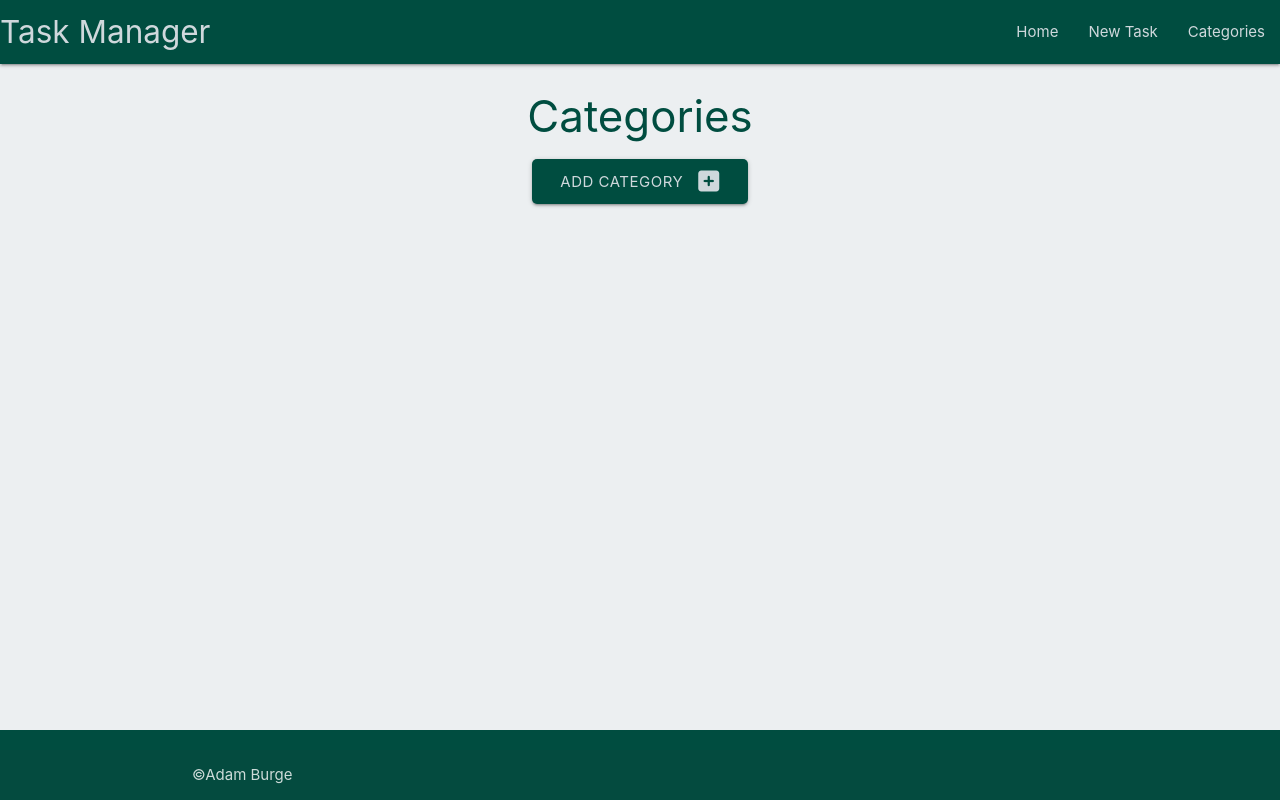
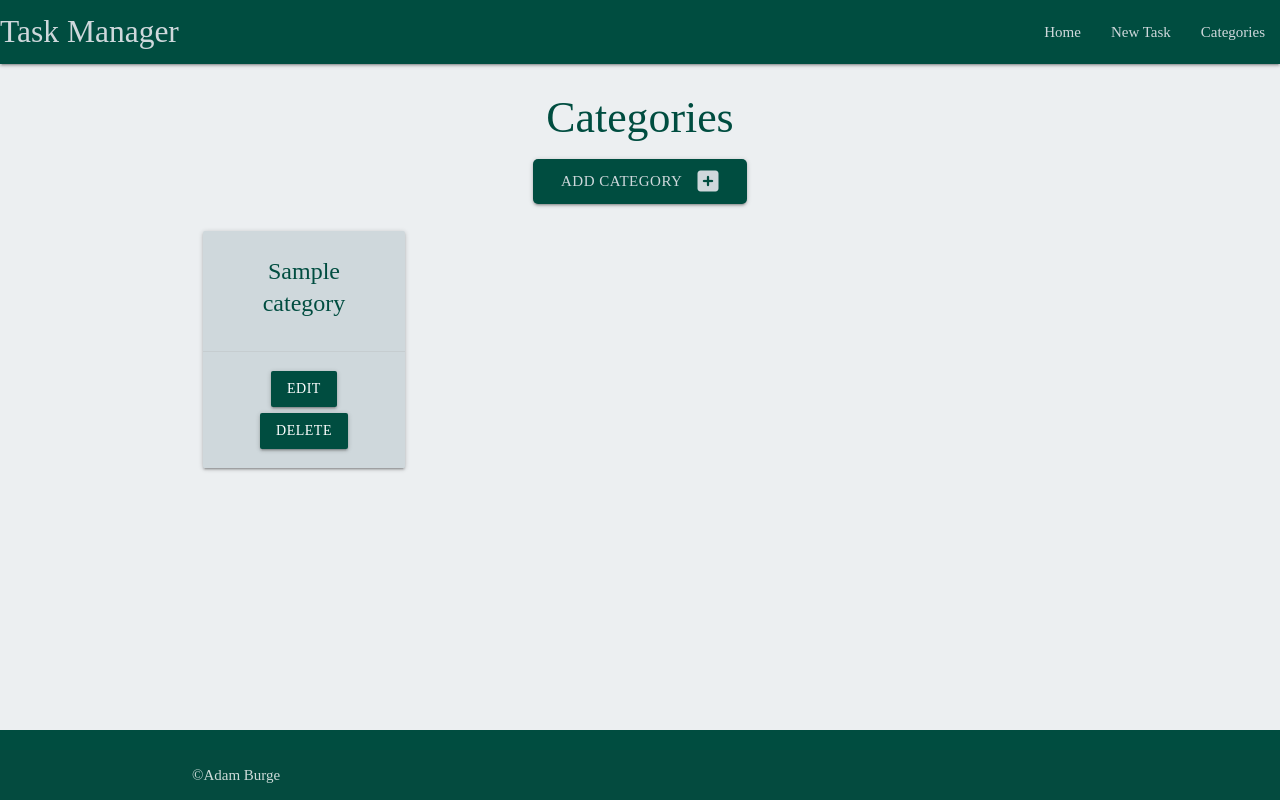
Before and after one commit to adamsburge/task-manager, a Flask app: page /categories in a window 1280 px wide. Run offline with Flask 2, Linux system fonts and the light colour scheme; tables that the repository leaves empty hold one stand-in row (values such as "Sample post").

Commit message:
Make categories page display categories in database

```diff
--- a/taskmanager/routes.py
+++ b/taskmanager/routes.py
@@ -10,7 +10,8 @@ def home():
 
 @app.route("/categories")
 def categories():
-    return render_template("categories.html")
+    categories = list(Category.query.order_by(Category.category_name).all())
+    return render_template("categories.html", categories=categories)
 
 
 @app.route("/add_category", methods=["GET", "POST"])
--- a/taskmanager/static/css/style.css
+++ b/taskmanager/static/css/style.css
@@ -3,6 +3,7 @@ body {
     min-height: 100vh;
     flex-direction: column;
     background-color: #eceff1;
+    font-family:'Times New Roman', Times, serif;
   }
 
   main {
@@ -19,6 +20,10 @@ body {
   border-radius: 5px;
 }
 
+.btn {
+  margin: 3px;
+}
+
 input.valid:not([type]), input.valid:not([type]):focus, input.valid[type=text]:not(.browser-default), input.valid[type=text]:not(.browser-default):focus, input.valid[type=password]:not(.browser-default), input.valid[type=password]:not(.browser-default):focus, input.valid[type=email]:not(.browser-default), input.valid[type=email]:not(.browser-default):focus, input.valid[type=url]:not(.browser-default), input.valid[type=url]:not(.browser-default):focus, input.valid[type=time]:not(.browser-default), input.valid[type=time]:not(.browser-default):focus, input.valid[type=date]:not(.browser-default), input.valid[type=date]:not(.browser-default):focus, input.valid[type=datetime]:not(.browser-default), input.valid[type=datetime]:not(.browser-default):focus, input.valid[type=datetime-local]:not(.browser-default), input.valid[type=datetime-local]:not(.browser-default):focus, input.valid[type=tel]:not(.browser-default), input.valid[type=tel]:not(.browser-default):focus, input.valid[type=number]:not(.browser-default), input.valid[type=number]:not(.browser-default):focus, input.valid[type=search]:not(.browser-default), input.valid[type=search]:not(.browser-default):focus, textarea.materialize-textarea.valid, textarea.materialize-textarea.valid:focus, .select-wrapper.valid>input.select-dropdown {
   border-bottom: unset;
   -webkit-box-shadow: unset;
--- a/taskmanager/templates/categories.html
+++ b/taskmanager/templates/categories.html
@@ -11,4 +11,20 @@
     </div>
 </div>
 
+<div class="row">
+    {% for category in categories%}
+    <div class="col s12 m6 l3">
+      <div class="card blue-grey lighten-4 center-align">
+        <div class="card-content teal-text text-darken-4">
+          <span class="card-title">{{ category.category_name }}</span>
+        </div>
+        <div class="card-action">
+          <a href="#" class="btn teal darken-4 grey-blue-text text-lighten-4">Edit</a>
+          <a href="#" class="btn teal darken-4 grey-blue-text text-lighten-4">Delete</a>
+        </div>
+      </div>
+    </div>
+    {% endfor %}
+  </div>
+
 {% endblock %}
```
